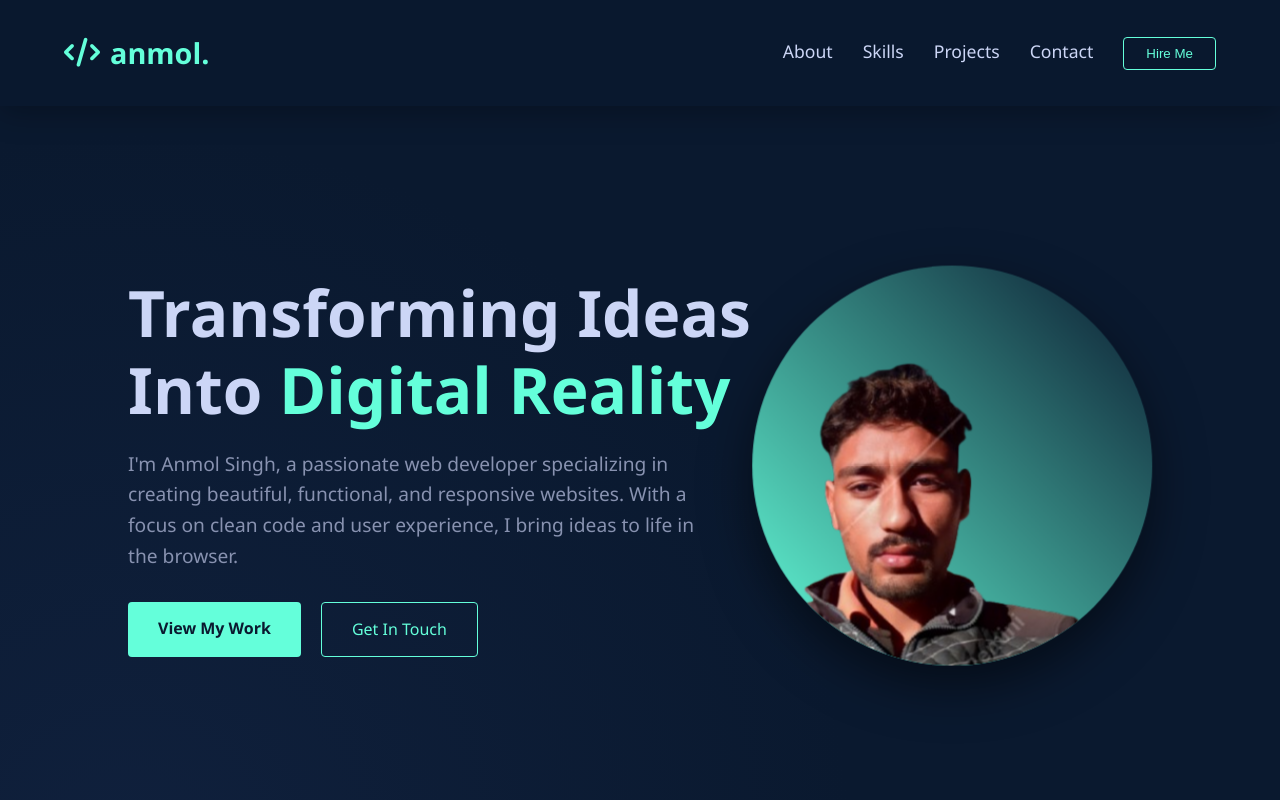
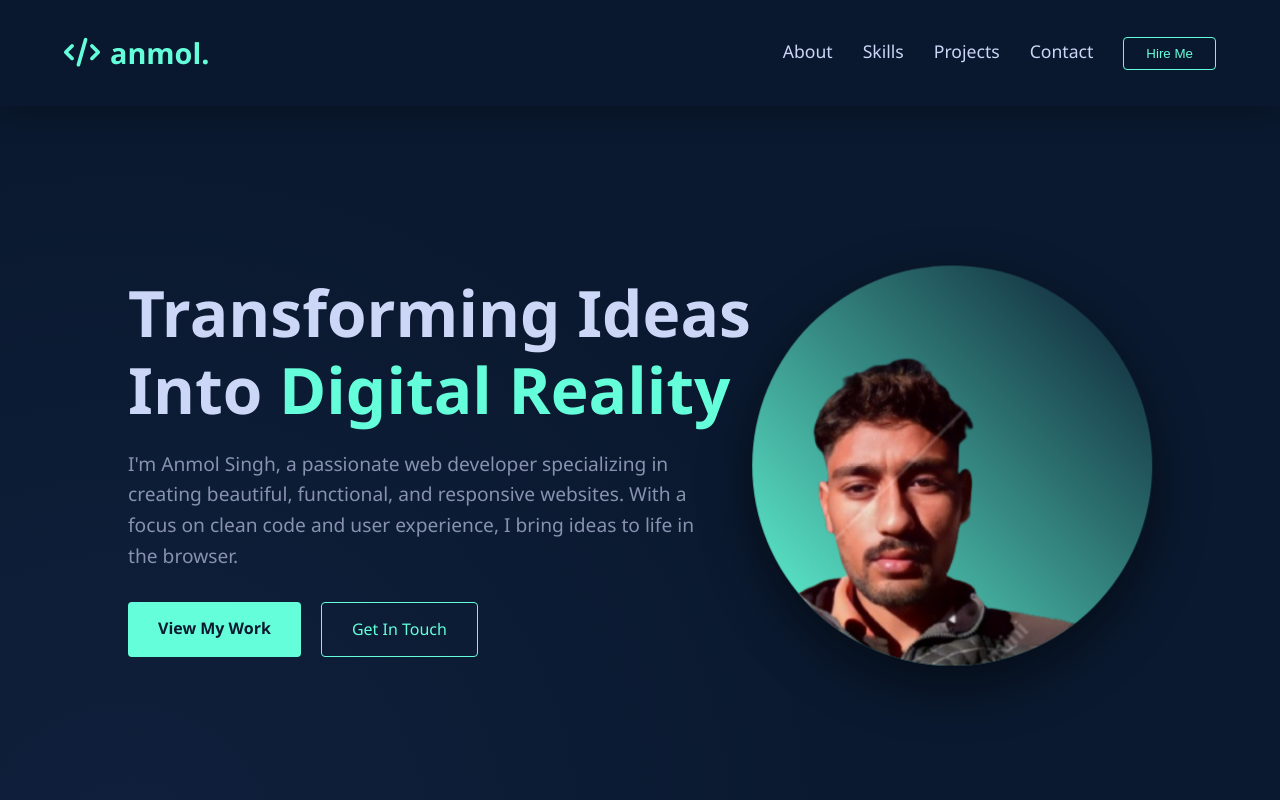
Before and after one commit to anmol37082/personal-portfolio, a plain HTML site: page index.html in a window 1280 px wide. Shown: the top 800 px of the page. Drawn offline with Linux system fonts and the light colour scheme.

Commit message:
Update index.html

```diff
--- a/index.html
+++ b/index.html
@@ -198,8 +198,8 @@
     .hero-image::before {
       content: '';
       position: absolute;
-      width: 100%;
-      height: 100%;
+      width: 105%;
+      height: 105%;
      background: url('Annotation_2023-11-29_191721-removebg-preview.png') center center / cover no-repeat;
 
       border-radius: 50%;
```
